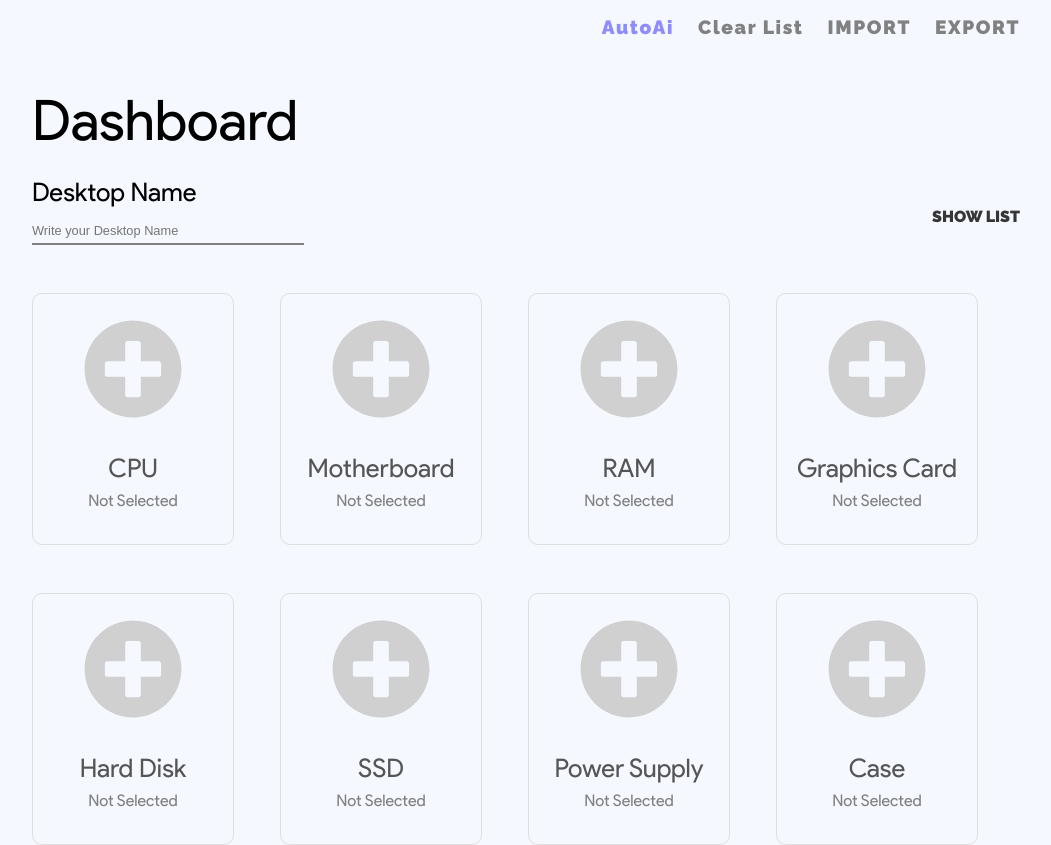
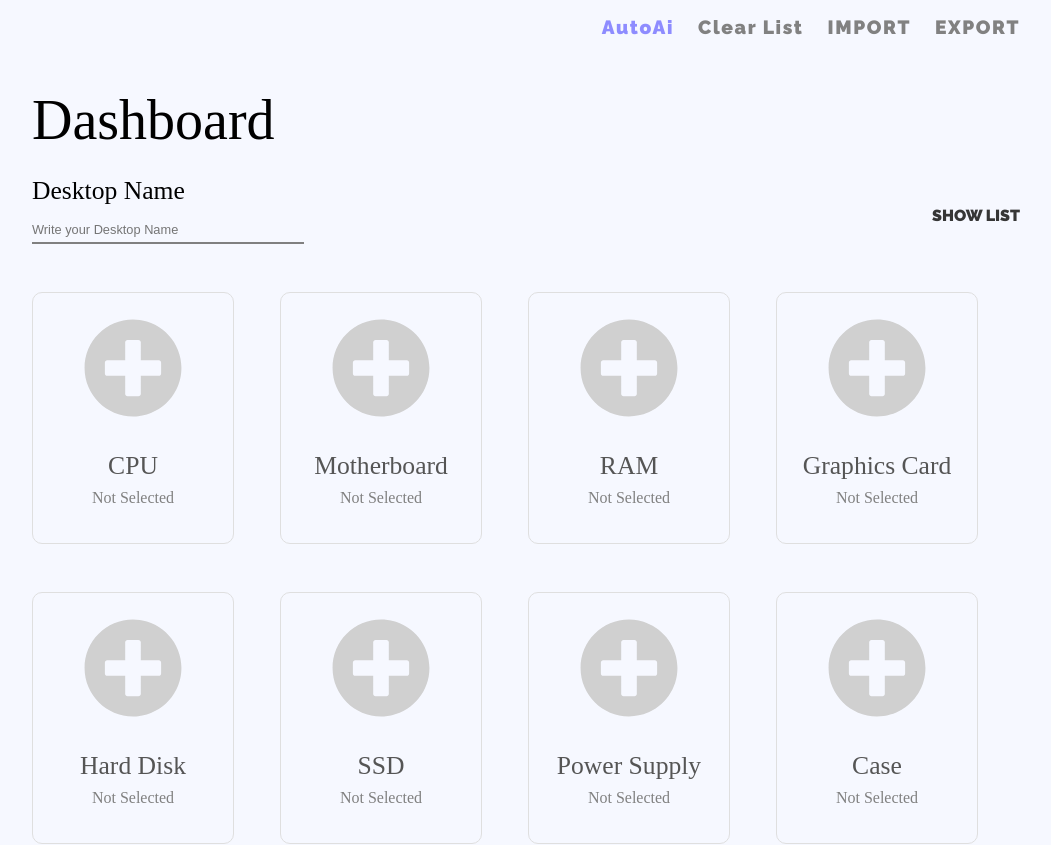
Before and after one commit to Xperiement/build_pc, a plain HTML site: page dashboard.html in a window 1280 px wide. Shown: the whole page, without its empty margins (116-1167 px from the left). Drawn offline with nearby package versions, Linux system fonts and the light colour scheme; files that its build step writes are made by us from their sources.

Commit message:
PRoduct sannnnns

```diff
--- a/style_dashboard.scss
+++ b/style_dashboard.scss
@@ -1,7 +1,7 @@
-@font-face{
-    src: url("/res/fonts/ProductSansRegular.ttf");
-    font-family: ProductSans;
-}
+// @font-face{
+//     src: url("/res/fonts/ProductSansRegular.ttf");
+//     font-family: ProductSans;
+// }
 :root{
     --primary-color: rgb(245, 253, 255);
 }
@@ -216,15 +216,15 @@ input{
 }
 .bigTitle{
     font-size: 3.5rem;
-    font-family: ProductSans;
+    font-family: Product Sans;
 }
 .mediumTitle{
     font-size: 1.6rem;
-    font-family: ProductSans;
+    font-family: Product Sans;
 }
 .mediumTitleEx{
     font-size: 1.4rem;
-    font-family: ProductSans;
+    font-family: Product Sans;
 }
 .smallTitle{
     font-size: 1rem;
@@ -290,7 +290,7 @@ input{
     background: transparent;
     color: rgb(94, 94, 94);
     //box-shadow: 0px 3px 10px #0000002a;
-    font-family: ProductSans;
+    font-family: Product Sans;
     letter-spacing: .1rem;
     transition: color 280ms, background 280ms, border-color 280ms;
 }
@@ -305,7 +305,7 @@ input{
     display: none;
 }
 .compoDetails{
-    font-family: ProductSans;
+    font-family: Product Sans;
     color: grey;
     transition: color 280ms;
     user-select: none;
```
Also changed, not shown: index.html (+1 -0 lines).
